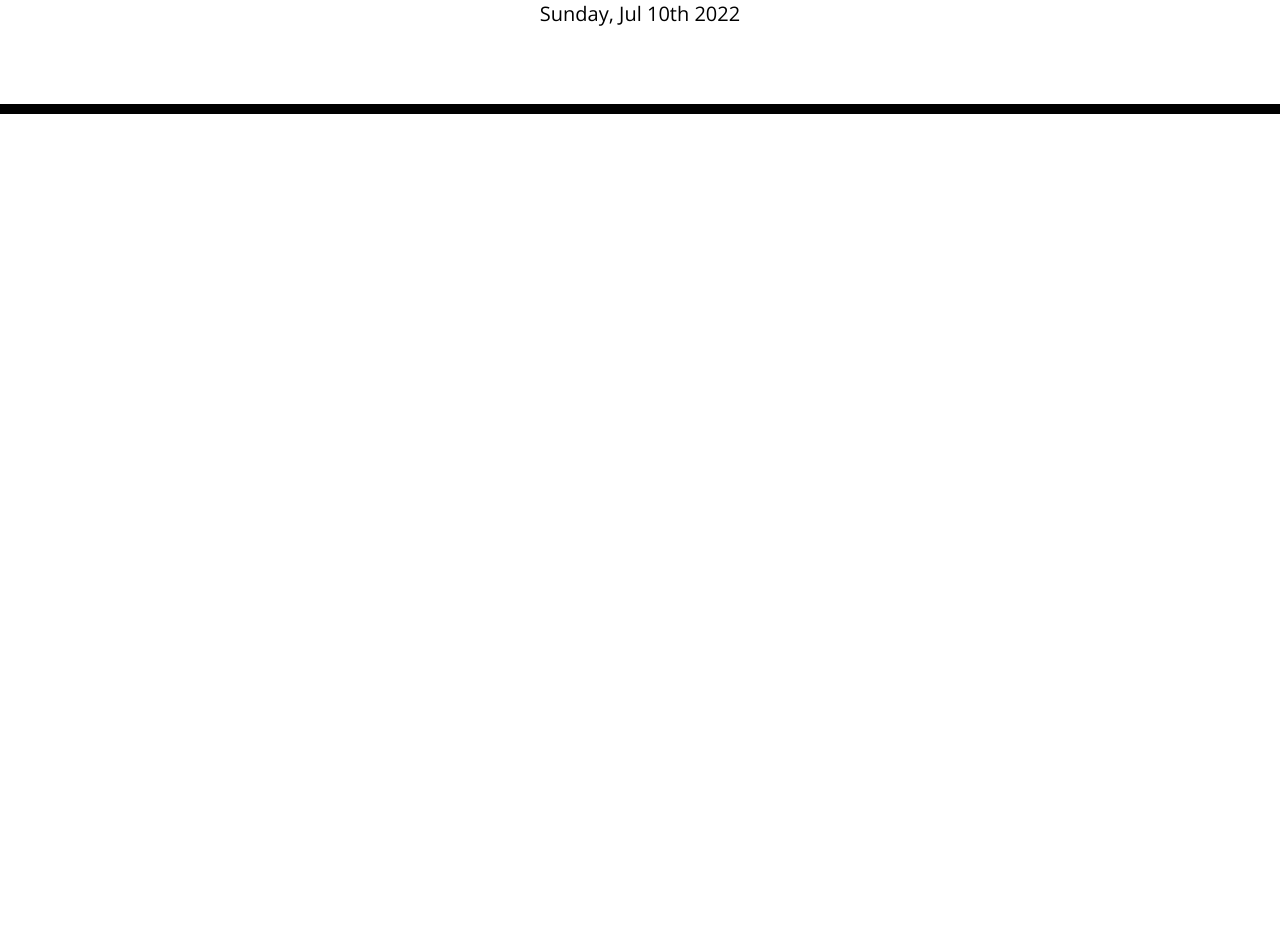
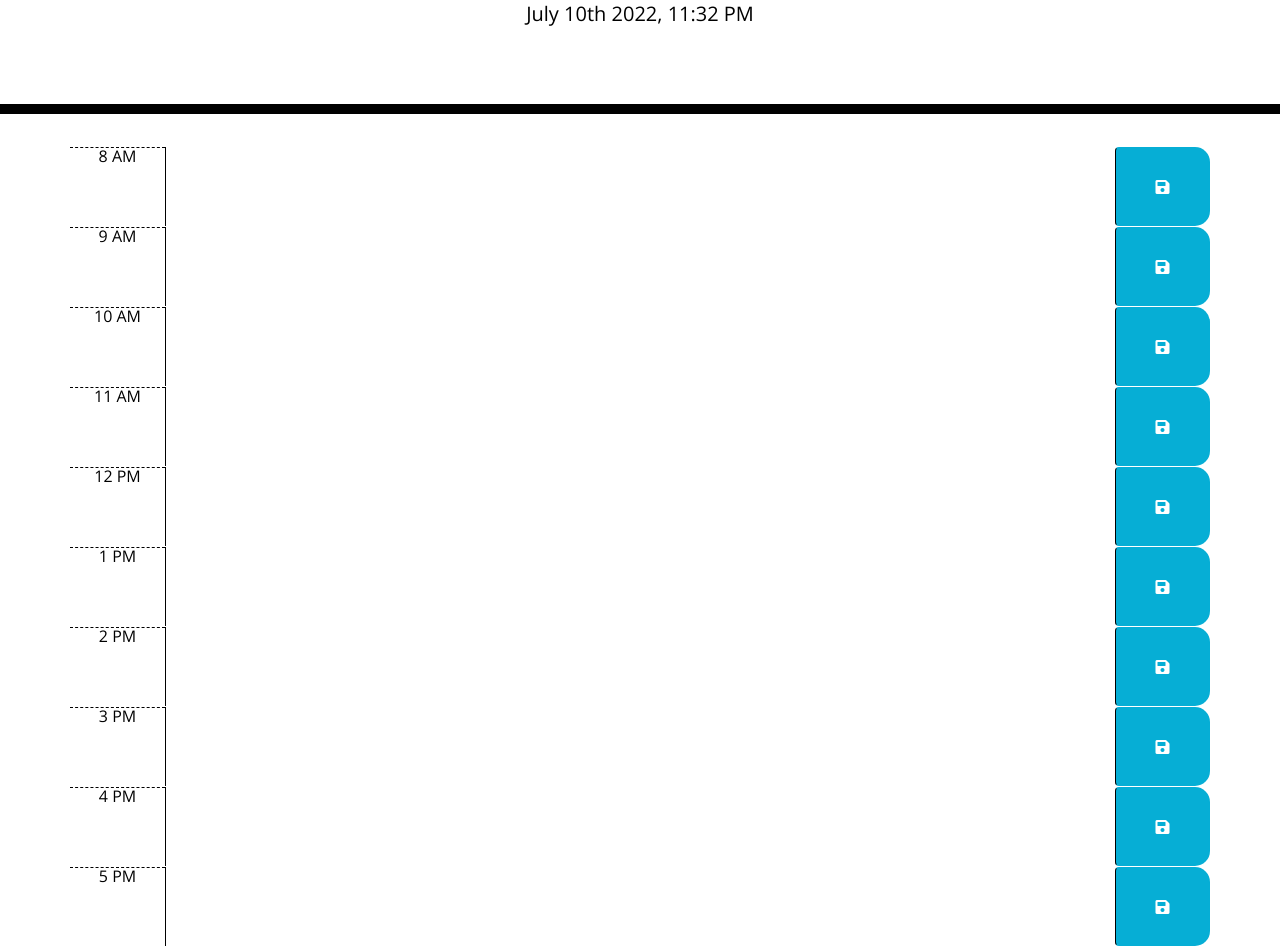
Before and after one commit to NiklasSolomon/Work-Day-Scheduler, a plain HTML site: page index.html in a window 1280 px wide. Shown: the part 190-1136 px from the top of the page. Before the commit the page ends 800 px from the top, so only its background shows below. Drawn offline with nearby package versions, Linux system fonts and the light colour scheme.

Commit message:
Starting over, can't figure out how to load to HTML from JS

```diff
--- a/index.html
+++ b/index.html
@@ -27,9 +27,71 @@
       <h1 class="display-3">Work Day Scheduler</h1>
       <p class="lead">A simple calendar app for scheduling your work day</p>
       <p id="currentDay" class="lead"></p>
+      <p id="currentTime"></p>
     </header>
-    <div class="container" id="timeEntries">
-      <!-- Timeblocks go here -->
+    <div class="container">
+        <!-- Timeblocks go here -->
+      <div id="hour-8" class="row time-block">
+        <div class="col-md-1 hour">8 AM</div>
+        <textarea class="col-md-10 description"></textarea>
+        <button class="btn saveBtn col-md-1"><i class="fas fa-save"></i></button>
+      </div>
+
+      <div id="hour-9" class="row time-block">
+        <div class="col-md-1 hour">9 AM</div>
+        <textarea class="col-md-10 description"></textarea>
+        <button class="btn saveBtn col-md-1"><i class="fas fa-save"></i></button>
+      </div>
+
+      <div id="hour-10" class="row time-block">
+        <div class="col-md-1 hour">10 AM</div>
+        <textarea class="col-md-10 description"></textarea>
+        <button class="btn saveBtn col-md-1"><i class="fas fa-save"></i></button>
+      </div>
+
+      <div id="hour-11" class="row time-block">
+        <div class="col-md-1 hour">11 AM</div>
+        <textarea class="col-md-10 description"></textarea>
+        <button class="btn saveBtn col-md-1"><i class="fas fa-save"></i></button>
+      </div>
+
+      <div id="hour-12" class="row time-block">
+        <div class="col-md-1 hour">12 PM</div>
+        <textarea class="col-md-10 description"></textarea>
+        <button class="btn saveBtn col-md-1"><i class="fas fa-save"></i></button>
+      </div>
+
+      <div id="hour-13" class="row time-block">
+        <div class="col-md-1 hour">1 PM</div>
+        <textarea class="col-md-10 description"></textarea>
+        <button class="btn saveBtn col-md-1"><i class="fas fa-save"></i></button>
+      </div>
+
+      <div id="hour-14" class="row time-block">
+        <div class="col-md-1 hour">2 PM</div>
+        <textarea class="col-md-10 description"></textarea>
+        <button class="btn saveBtn col-md-1"><i class="fas fa-save"></i></button>
+      </div>
+
+      <div id="hour-15" class="row time-block">
+        <div class="col-md-1 hour">3 PM</div>
+        <textarea class="col-md-10 description">
+        </textarea>
+        <button class="btn saveBtn col-md-1"><i class="fas fa-save"></i></button>
+      </div>
+
+      <div id="hour-16" class="row time-block">
+        <div class="col-md-1 hour">4 PM</div>
+        <textarea class="col-md-10 description"></textarea>
+        <button class="btn saveBtn col-md-1"><i class="fas fa-save"></i></button>
+      </div>
+
+      <div id="hour-17" class="row time-block">
+        <div class="col-md-1 hour">5 PM</div>
+        <textarea class="col-md-10 description"></textarea>
+        <button class="btn saveBtn col-md-1"><i class="fas fa-save"></i></button>
+      </div>
+
     </div>
 
     <script src="https://cdnjs.cloudflare.com/ajax/libs/jquery/3.2.1/jquery.min.js"></script>
--- a/script.js
+++ b/script.js
@@ -1,38 +1,12 @@
 // DECLARE current date
-var todaysDate = moment().format('dddd, MMM Do YYYY');
+var todaysDate = moment().format('MMMM Do YYYY, h:mm A');
 // DECLARE current hour
-var timeNow = moment().format("H A");
 // DECLARE currentDay element
 $("#currentDay").html(todaysDate);
 
 // DECLARE timeEntries container element
 var containerEl;
 // Render a block for each hour of the day
-for(var i = 9; i <= 17; i++){
-
-    var key ="hour-"+i;
-
-    // Attempt to get the saved data for the hour of the loop
-    var data = "";
-
-    // Compare i to current hour to determine if this hour is in the past, present, or future.
-
-    var template = `
-        <div class = "row">
-            <div>
-                ${i}AM
-            </div>
-            <div>
-                <textarea></textarea>
-            </div>
-            <div>
-                <button data-hour="${i}">Save</button>
-            </div>
-        </div>
-    `;
-    // Append the html to the container element
-    $(".container").append(row);
-}
 
 // Set up a "click" event listener on the container
 containerEl.on("click", "button", function(event) {
@@ -46,6 +20,4 @@ containerEl.on("click", "button", function(event) {
     // Use the key and the value to save into local storage
 
 });
-
-
     // Save an hour to local storage
```
